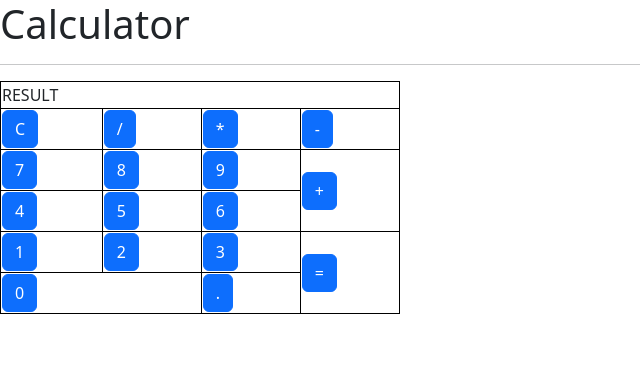
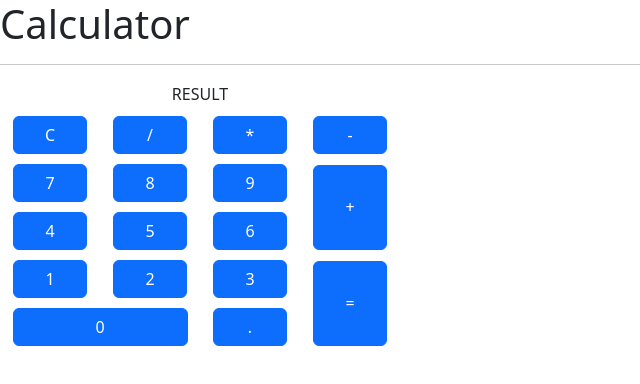
Before and after one commit to Zelodyx/calculator, a React (Vite) app: page / in a window 1280 px wide. Shown: the top 384 px of the page, without its empty margins (0-640 px from the left). Built offline with nearby package versions, Linux system fonts and the light colour scheme.

Commit message:
Dar forma a la calculadora

```diff
--- a/src/App.css
+++ b/src/App.css
@@ -1,3 +1,5 @@
 td{
-    border: 1px solid black;
+    /*border: 1px solid black;*/
+    text-align: center;
+    width: 100px;
 }
--- a/src/App.jsx
+++ b/src/App.jsx
@@ -15,25 +15,25 @@
         <td>
         <button
           type='button'
-          className='btn btn-primary'
+          className='btn btn-primary w-75 mt-2'
           >C</button>
         </td>
         <td>
         <button
           type='button'
-          className='btn btn-primary'
+          className='btn btn-primary w-75 mt-2'
           >/</button>
         </td>
         <td>
         <button
           type='button'
-          className='btn btn-primary'
+          className='btn btn-primary w-75 mt-2'
           >*</button>
         </td>
         <td>
         <button
           type='button'
-          className='btn btn-primary'
+          className='btn btn-primary w-75 mt-2'
           >-</button>
           </td>
       </tr>
@@ -42,25 +42,26 @@
         <td>
         <button
           type='button'
-          className='btn btn-primary'
+          className='btn btn-primary w-75 mt-2'
           >7</button>
         </td>
         <td>
         <button
           type='button'
-          className='btn btn-primary'
+          className='btn btn-primary w-75 mt-2'
           >8</button>
         </td>
         <td>
         <button
           type='button'
-          className='btn btn-primary'
+          className='btn btn-primary w-75 mt-2'
           >9</button>
         </td>
         <td rowSpan={2}>
         <button
           type='button'
-          className='btn btn-primary'
+          className='btn btn-primary w-75 mt-2'
+          style={{height: "85px"}}
           >+</button>
         </td>
       </tr>
@@ -69,18 +70,18 @@
         <td>
         <button
           type='button'
-          className='btn btn-primary'
+          className='btn btn-primary w-75 mt-2'
           >4</button>
         </td>
         <td>
         <button
           type='button'
-          className='btn btn-primary'
+          className='btn btn-primary w-75 mt-2'
           >5</button>
         </td>
         <td>          <button
           type='button'
-          className='btn btn-primary'
+          className='btn btn-primary w-75 mt-2'
           >6</button></td>
       </tr>
 {/*FIFTH ROW*/}
@@ -88,25 +89,26 @@
         <td>
         <button
           type='button'
-          className='btn btn-primary'
+          className='btn btn-primary w-75 mt-2'
           >1</button>
         </td>
         <td>
         <button
           type='button'
-          className='btn btn-primary'
+          className='btn btn-primary w-75 mt-2'
           >2</button>
         </td>
         <td>
         <button
           type='button'
-          className='btn btn-primary'
+          className='btn btn-primary w-75 mt-2'
           >3</button>
         </td>
         <td rowSpan={2}>
         <button
           type='button'
-          className='btn btn-primary'
+          className='btn btn-primary w-75 mt-2'
+          style={{height: "85px"}}
           >=</button>
         </td>
       </tr>
@@ -115,13 +117,14 @@
         <td colSpan={2}>
         <button
           type='button'
-          className='btn btn-primary'
+          className='btn btn-primary mt-2'
+          style={{width: "175px"}}
           >0</button>
         </td>
         <td>
           <button
           type='button'
-          className='btn btn-primary'
+          className='btn btn-primary w-75 mt-2'
           >.</button>
         </td>
       </tr>
```
